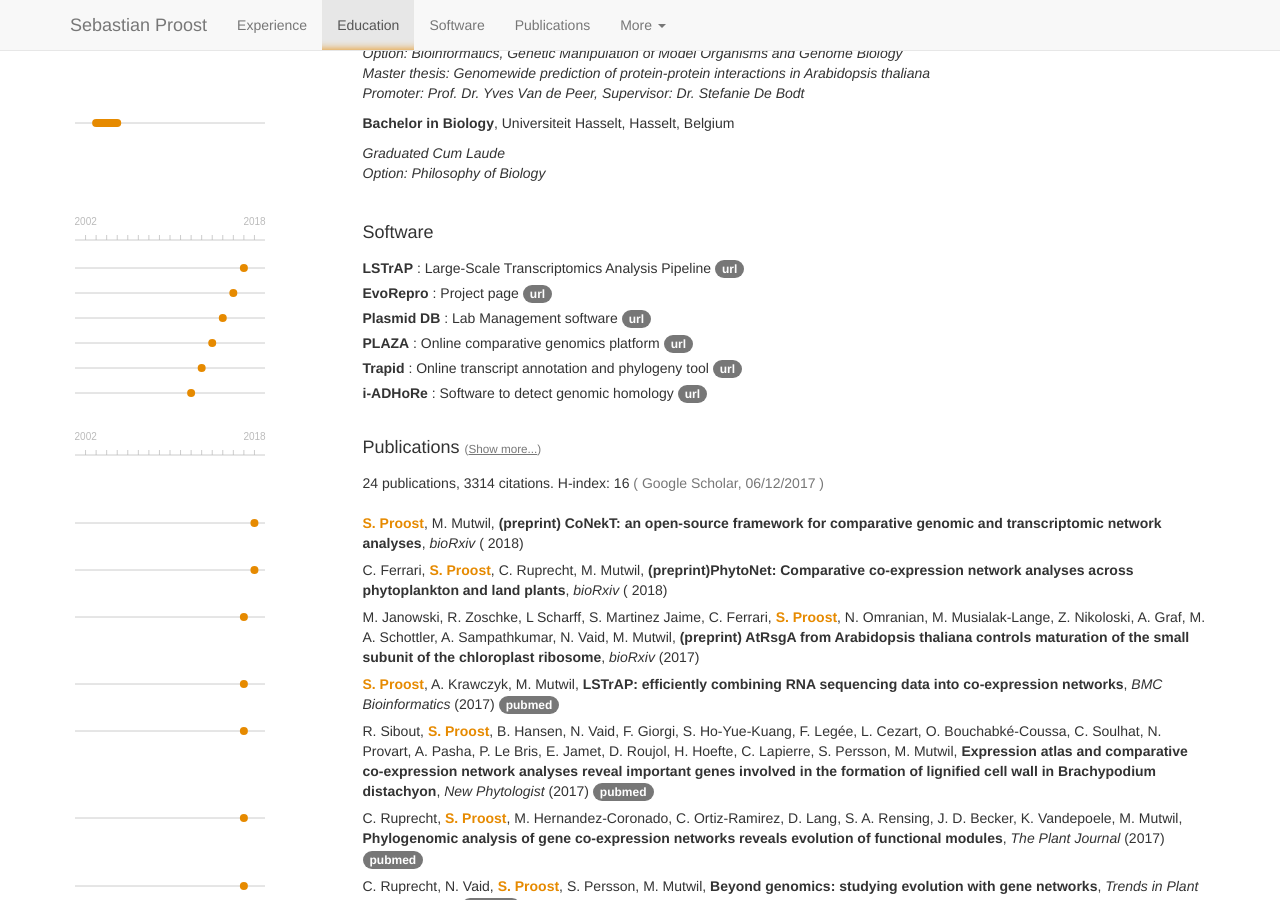
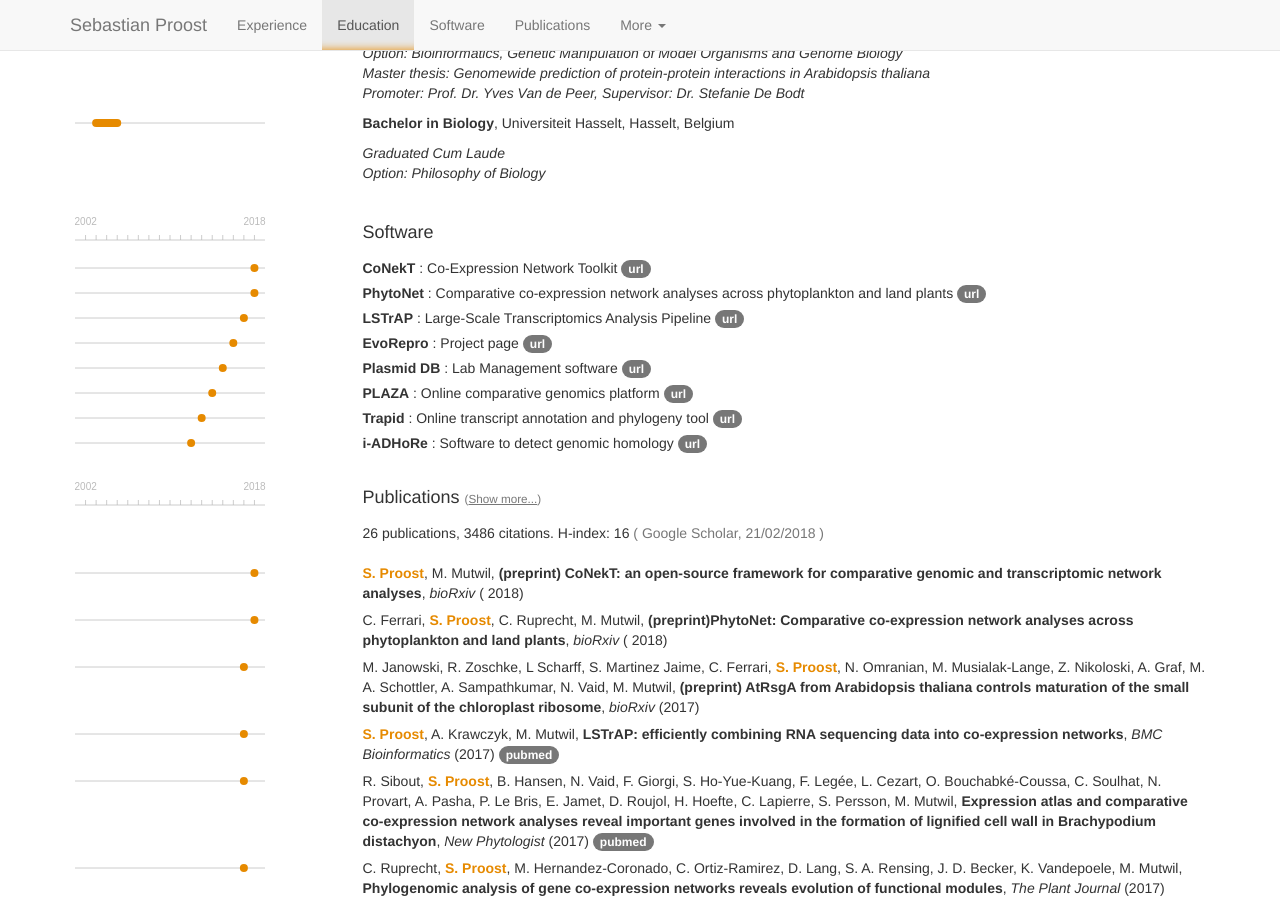
Before and after one commit to sepro/resume-pre2020, a Jekyll site: the page built from index.html, in a window 1280 px wide and 900 px high, scrolled down 594 px. Built offline with Jekyll 4.4.1, drawn with Linux system fonts in a browser that asks for light colours; Markdown is read by kramdown in place of the engine named in the settings.

Commit message:
reupdated citations

```diff
--- a/_data/citations.yaml
+++ b/_data/citations.yaml
@@ -1,6 +1,6 @@
 platform: Google Scholar
-date: 06/12/2017
-publication_count: 24
-count: 3314
+date: 21/02/2018
+publication_count: 26
+count: 3486
 hindex: 16
-i10index: 17
+i10index: 18
--- a/_data/software.yaml
+++ b/_data/software.yaml
@@ -1,3 +1,13 @@
+- name: CoNekT
+  description: Co-Expression Network Toolkit
+  url: https://github.molgen.mpg.de/proost/CoNekT
+  year: 2018
+
+- name: PhytoNet
+  description: Comparative co-expression network analyses across phytoplankton and land plants
+  url: http://www.gene2function.de
+  year: 2018
+
 - name: LSTrAP
   description: Large-Scale Transcriptomics Analysis Pipeline
   url: https://github.molgen.mpg.de/proost/LSTrAP
```
